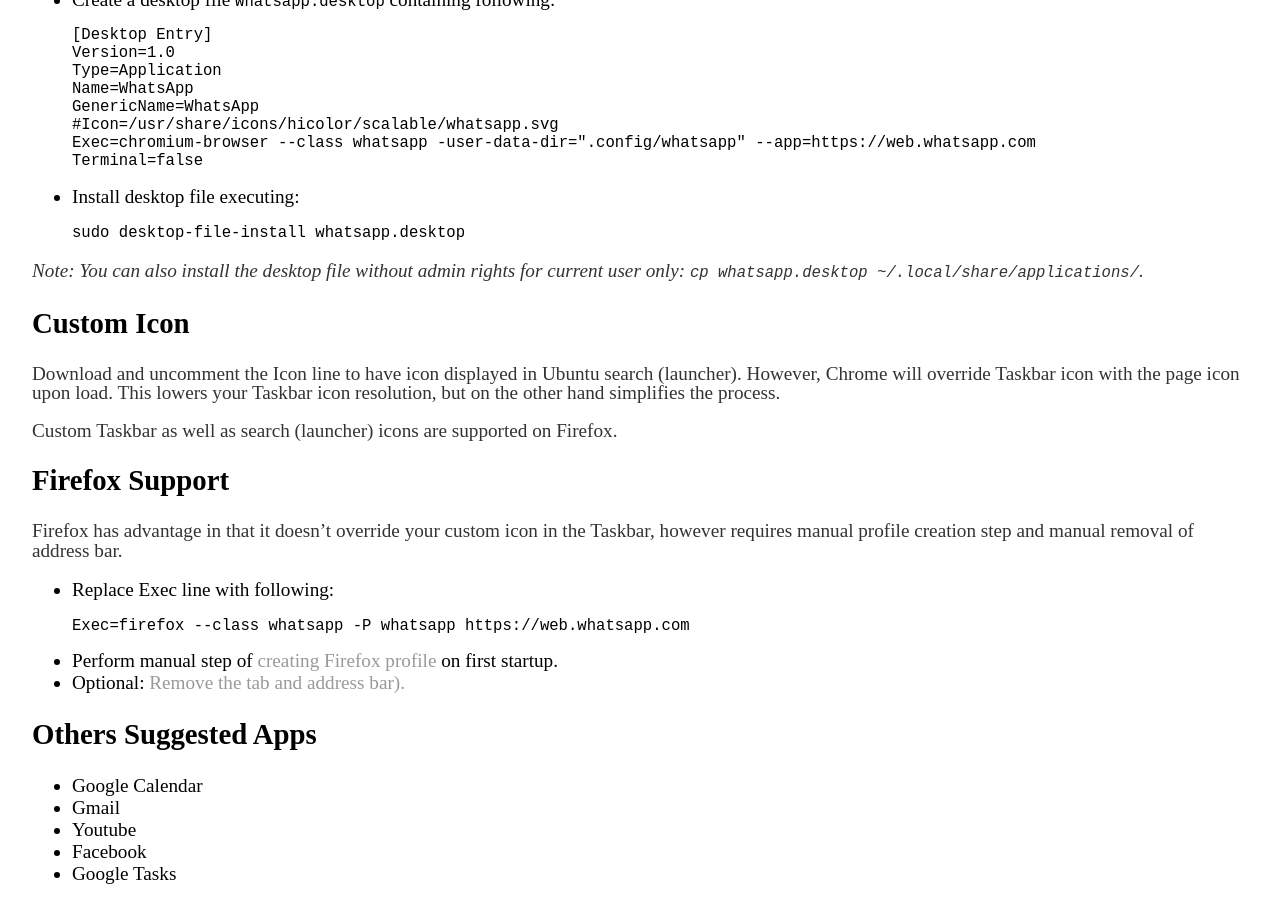
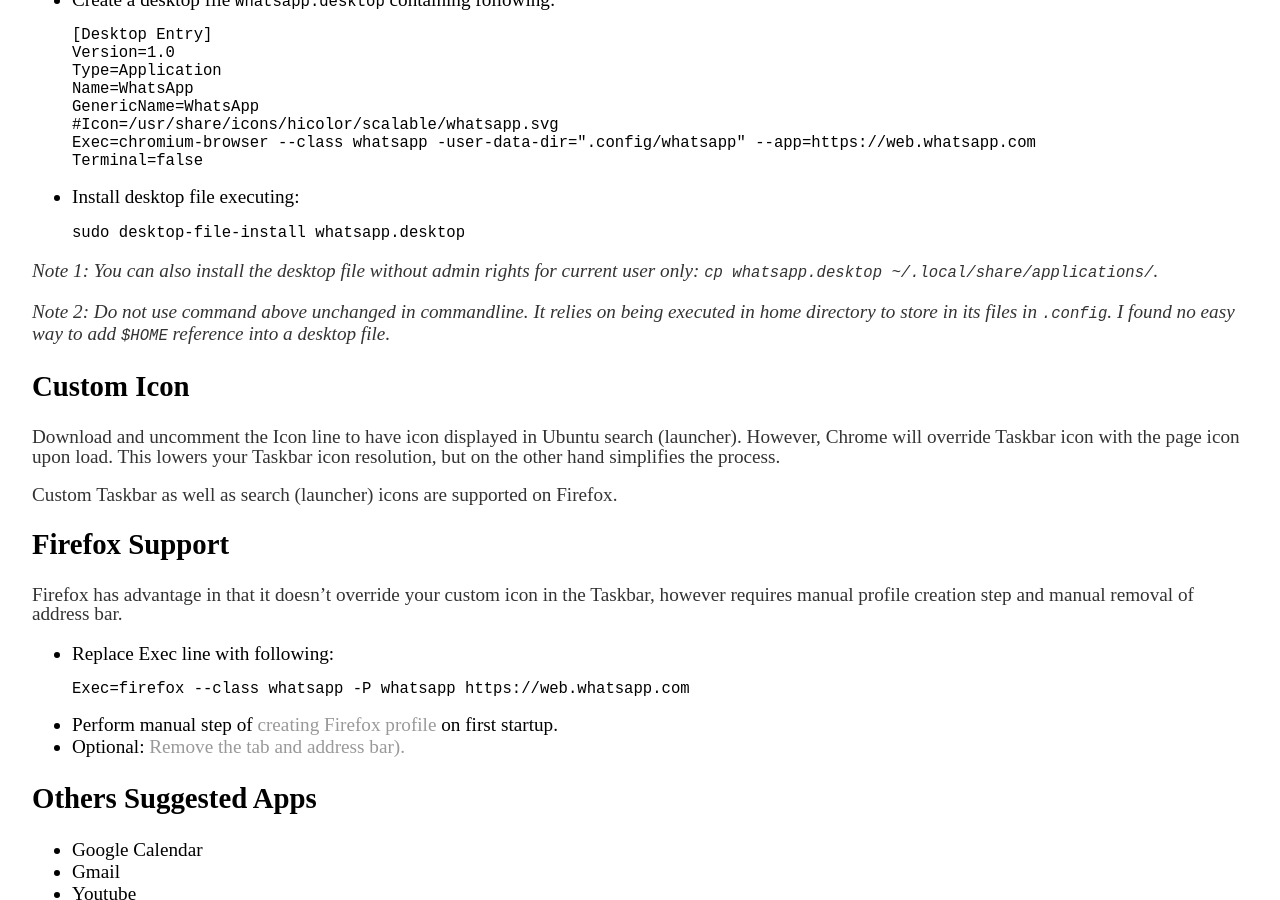
Before and after one commit to vackosar/vackosar.github.io, a Jekyll site: the page built from _posts/2018-02-25-Creating-Custom-Ubuntu-Web-Link-App.md, in a window 1280 px wide and 900 px high, scrolled down 874 px. Built offline with Jekyll 4.4.1, drawn with Linux system fonts in a browser that asks for light colours; comment, search, counter and statistics services are not loaded.

Commit message:
web link app remove trailing line

````diff
--- a/_posts/2018-02-25-Creating-Custom-Ubuntu-Web-Link-App.md
+++ b/_posts/2018-02-25-Creating-Custom-Ubuntu-Web-Link-App.md
@@ -34,8 +34,9 @@
 sudo desktop-file-install whatsapp.desktop
 ```
 
-*Note: You can also install the desktop file without admin rights for current user only:
-```cp whatsapp.desktop ~/.local/share/applications/```.*
+*Note 1: You can also install the desktop file without admin rights for current user only: ```cp whatsapp.desktop ~/.local/share/applications/```.*
+
+*Note 2: Do not use command above unchanged in commandline. It relies on being executed in home directory to store in its files in ```.config```. I found no easy way to add ```$HOME``` reference into a desktop file.*
 
 ## Custom Icon
 Download and uncomment the Icon line to have icon displayed in Ubuntu search (launcher). However, Chrome will override Taskbar icon with the page icon upon load. This lowers your Taskbar icon resolution, but on the other hand simplifies the process.
````
